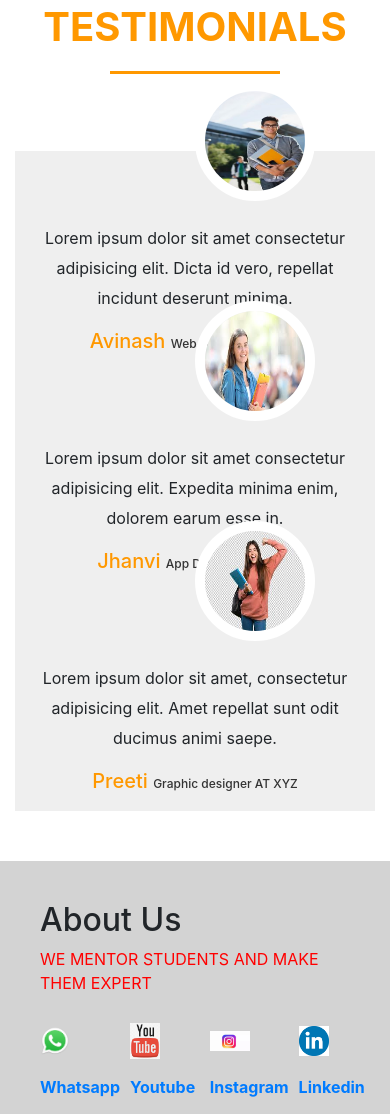
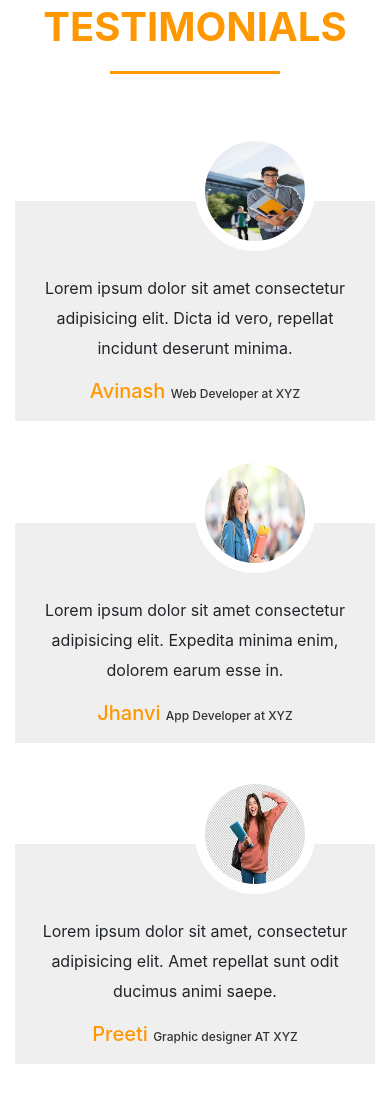
Before and after one commit to devanshi-code/mentorship-page, a plain HTML site: page index.html in a window 390 px wide. Shown: the part 3300-4414 px from the top of the page. Drawn offline with nearby package versions, Linux system fonts and the light colour scheme.

Commit message:
added margin for cards

```diff
--- a/style.css
+++ b/style.css
@@ -360,6 +360,10 @@ footer .contact{
     .mentor-form .domains{
         margin-left: 10px;
     }
+    /* added the margin of the testimonals cards */
+    .col-md-4{
+        margin: 13% 0;
+    }
 }
 @media screen  and (max-width:408px){
     .testimonials .card{
```
